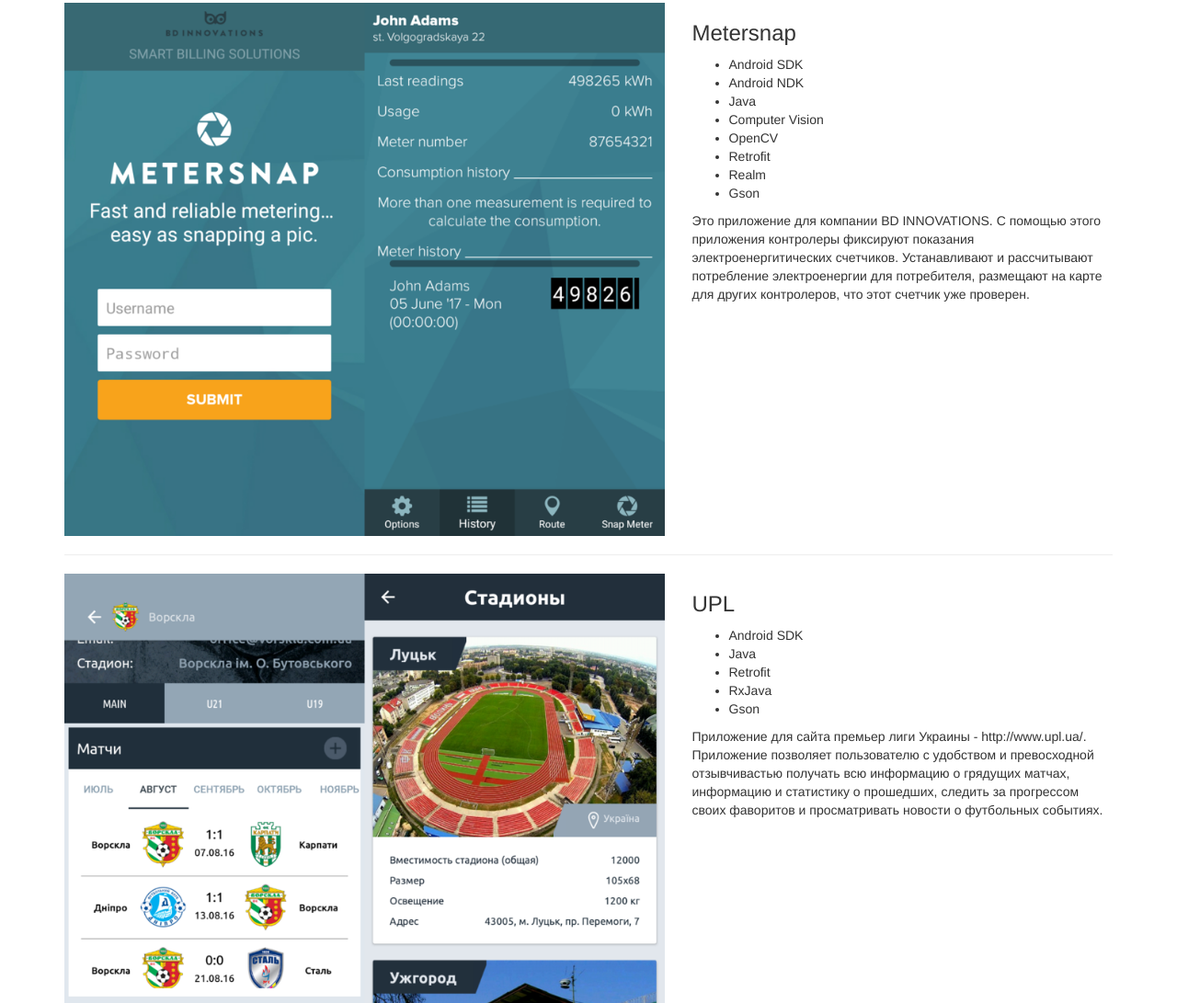
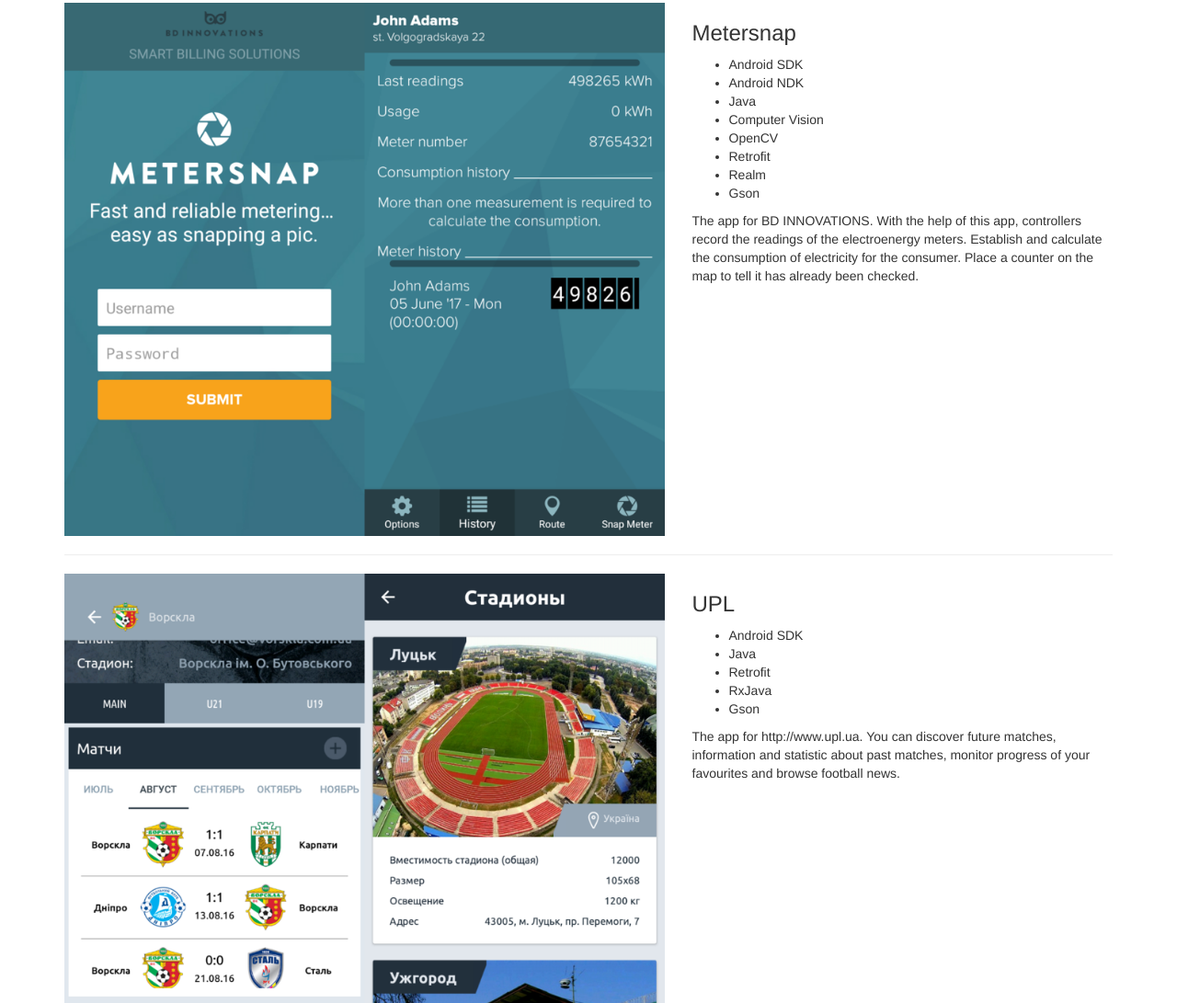
Before and after one commit to StarletApps/StarletApps.github.io, a plain HTML site: page index.html in a window 1280 px wide. Shown: the part 1418-2509 px from the top of the page at 92% size. Drawn offline with Linux system fonts and the light colour scheme.

Commit message:
Translate descriptions

```diff
--- a/index.html
+++ b/index.html
@@ -109,7 +109,7 @@
                     <li>Gson</li>
                     <li>Custom Views</li>
                 </ul>
-                <p>Это приложение он-лайн сервиса the-gun.club, который специально создан для владельцев огнестрельного оружия, спортсменов и просто стрелков. На этом сервисе вы сможете увидеть детальную информацию мероприятиях, увидеть профили других стрелков, их показатели и историю соревнований.</p>
+                <p>It is an official the-gun.club app, which was created for gun owners, and sportsmans. You can discover information about events, profiles of others users, their scores and competitions history.</p>
                 <a class="btn btn-primary" href="https://play.google.com/store/apps/details?id=com.udtech.gunclub&hl=ru">View Project <span class="glyphicon glyphicon-chevron-right"></span></a>
             </div>
         </div>
@@ -135,7 +135,7 @@
                     <li>Realm</li>
                     <li>Gson</li>
                 </ul>
-                <p>Это приложение для компании BD INNOVATIONS. С помощью этого приложения контролеры  фиксируют показания электроенергитических счетчиков. Устанавливают и рассчитывают потребление электроенергии для потребителя, размещают на карте для других контролеров, что этот счетчик уже проверен.</p>
+                <p>The app for BD INNOVATIONS. With the help of this app, controllers record the readings of the electroenergy meters. Establish and calculate the consumption of electricity for the consumer. Place a counter on the map to tell it has already been checked.</p>
             </div>
         </div>
         <!-- /.row -->
@@ -157,7 +157,7 @@
                     <li>RxJava</li>
                     <li>Gson</li>
                 </ul>
-                <p>Приложение для сайта премьер лиги Украины - http://www.upl.ua/. Приложение позволяет пользователю с удобством и превосходной отзывчивастью получать всю информацию о грядущих матчах, информацию и статистику о прошедших, следить за прогрессом своих фаворитов и просматривать новости о футбольных событиях.</p>
+                <p>The app for http://www.upl.ua. You can discover future matches, information and statistic about past matches, monitor progress of your favourites and browse football news.</p>
             </div>
         </div>
         <!-- /.row -->
```
